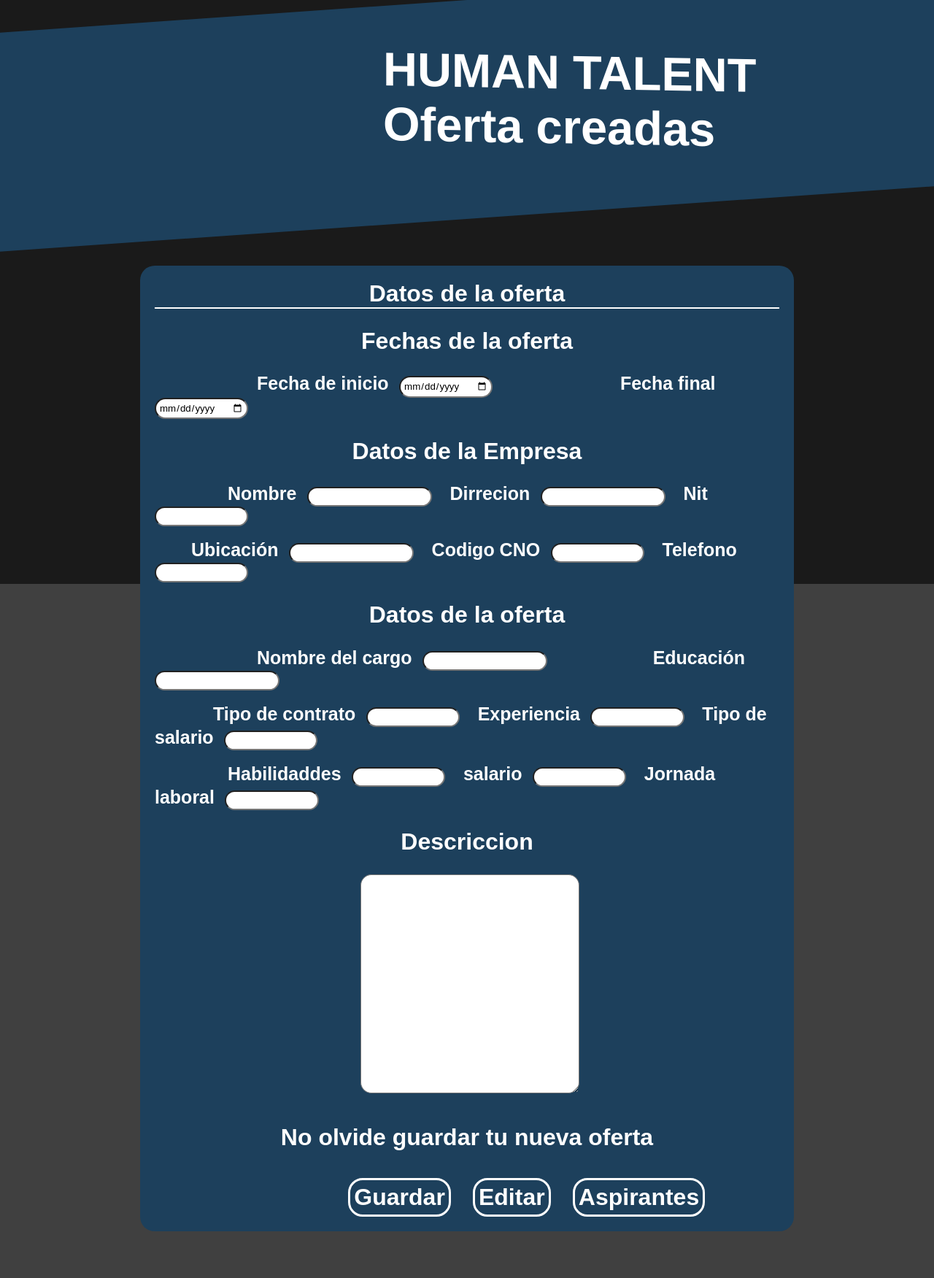
After one commit to dst3v3n/beta_3.0, a Django app: page /company/verrequisicion/company/ in a window 1280 px wide. The commit adds this page. Shown: the whole page at 73% size. Run offline with Django 4.2, Linux system fonts and the light colour scheme; some libraries are stand-ins or nearby versions; some web fonts are replaced.

Commit message:
modifica 1

```diff
--- a/HumanTalent/static/css/crearrequisicion.css
+++ b/HumanTalent/static/css/crearrequisicion.css
@@ -238,6 +238,7 @@ body{
     text-align: center;
     font-weight: bolder;
     margin: 20px 0px;
+
 }
 
 .info .infop{
@@ -310,6 +311,25 @@ body{
     -o-border-radius: 20px;
 }
 
+#cancelar{
+    font-size: 20px;
+    position: fixed;
+    left: 94%;
+    cursor: pointer;
+    color: #fff;
+    background-color: #1D405C;
+    border: 3px solid #fff;
+    border-radius: 50%;
+    padding: 5px;
+
+}
+#cancelar:hover{
+    background-color: red;
+    border-color: red;
+}
+
+
+
 input[type=number]::-webkit-inner-spin-button,
 input[type=number]::-webkit-outer-spin-button {
   -webkit-appearance: none;
--- /dev/null
+++ b/HumanTalent/static/js/modalas.js
@@ -0,0 +1,13 @@
+const openas=document.getElementById("openas");
+const modalas=document.getElementById("modalas");
+const cerraras=document.getElementById("cancelaras");
+
+openas.addEventListener("click" ,(e) =>{
+    e.preventDefault();
+    modalas.showModal();
+})
+
+cerraras.addEventListener("click" ,(e) =>{
+    e.preventDefault();
+    modalas.close();
+})
--- a/company/urls.py
+++ b/company/urls.py
@@ -3,5 +3,6 @@ from .views import Acceso_Company, vistas
 
 urlpatterns = [
     path('registro/company/', Acceso_Company.registrar , name='registro_company'),
-    path('requisicion/company/', vistas.requisicion , name='crearrequisicion_company'),
+    path('crearrequisicion/company/', vistas.requisicion , name='crearrequisicion_company'),
+    path('verrequisicion/company/', vistas.verrequisicionm , name='verrequisicion_company'),
 ]
--- a/company/views.py
+++ b/company/views.py
@@ -36,3 +36,5 @@ class Acceso_Company:
 class vistas :
     def requisicion (request):
         return render (request,'crearrequisicion.html')
+    def verrequisicionm (request):
+        return render (request,'verrequisicion.html')
--- a/templates/index.html
+++ b/templates/index.html
@@ -52,6 +52,7 @@
                 <a href="{% url 'view_perfil' %}">Perfil</a>
                 {% if request.COOKIES.type_user == "Company" %}
                 <a href="{% url 'crearrequisicion_company' %}">Crear ofertas</a>
+                <a href="{% url 'verrequisicion_company' %}">Ver ofertas creadas</a>
                 {% else %}
                 <a href="#">Empresas</a>
                 <a href="#">Mirar ofertas</a>
--- /dev/null
+++ b/templates/verrequisicion.html
@@ -0,0 +1,231 @@
+{% load static %}
+<!DOCTYPE html>
+<html lang="en">
+<head>
+    <meta charset="UTF-8">
+    <meta name="viewport" content="width=device-width, initial-scale=1.0">
+    <link rel="stylesheet" href="{% static 'css/crearrequisicion.css' %}">
+	<link rel="stylesheet" href="https://stackpath.bootstrapcdn.com/font-awesome/4.7.0/css/font-awesome.min.css">
+    <link rel="icon" type="image/x-icon" href="{% static 'img/logo.ico' %}">
+	<title>Ofeertas creadas</title>
+</head>
+<style>
+    #cancelaras{
+        font-size: 20px;
+        position: fixed;
+        left: 94%;
+        cursor: pointer;
+        color: #fff;
+        background-color: #1D405C;
+        border: 3px solid #fff;
+        border-radius: 50%;
+        padding: 5px;
+
+    }
+    #cancelaras:hover{
+        background-color: red;
+        border-color: red;
+    }
+</style>
+
+<body class="hidden">
+    <div class="centrado" id="onload">
+        <div class="cssload-loader">HUMAN TALENT</div>
+    </div>
+
+<div class="capa"></div>
+
+<nav>
+    <div class="barra">
+        <div class="content">
+            <a href="{%url 'index'%}">
+            <p class="p1">HUMAN TALENT <br> Oferta creadas</p>
+            </a>
+        </div>
+    </div>
+</nav>
+
+<main>
+    <div class="info">
+        <form action="#" method="#">
+            <p class="titulo1">Datos de la oferta</p>
+
+            <p class="titulod">Fechas de la oferta</p>
+
+            <label for="finicio" class="infop" style="margin-left: 140px" >Fecha de inicio</label>
+            <input type="date" class="inp3">
+
+            <label for="apellido" class="infop" id="ape" style="margin-left: 150px">Fecha final</label>
+            <input type="date" class="inp3" >
+
+            <p class="titulod">Datos de la Empresa</p>
+
+            <label for="direccion" class="infop" style="margin-left: 100px;">Nombre</label>
+            <input type="text" class="inp2">
+
+            <label for="cel" class="infop">Dirrecion</label>
+            <input type="text" class="inp2">
+
+            <label for="email" class="infop">Nit</label>
+            <input type="email" class="inp3">
+
+            <br>
+            <br>
+            <label for="fechan" class="infop" id="fecha" style="margin-left:50px;">Ubicación</label>
+            <input type="text" class="inp2">
+
+            <label for="tpod" class="infop">Codigo CNO</label>
+            <input type="text" class="inp3">
+
+
+            <label for="ncc" class="infop" id="doc">Telefono</label>
+            <input type="tel" class="inp3">
+
+            <p class="titulod">Datos de la oferta</p>
+
+            <label for="genero" class="infop" style="margin-left: 140px;">Nombre del cargo</label>
+            <input type="text" class="inp2">
+
+            <label for="edad" class="infop" id="ed" style="margin-left: 120px;">Educación</label>
+            <input type="text" class="inp2">
+
+            <br>
+            <br>
+            <label for="civil" class="infop" id="estado" style="margin-left:80px ;">Tipo de contrato</label>
+            <input type="text" class="inp3">
+
+            <label for="civil" class="infop" id="estado">Experiencia</label>
+            <input type="text" class="inp3">
+
+            <label for="civil" class="infop" id="estado">Tipo de salario</label>
+            <input type="text" class="inp3">
+
+            <br>
+            <br>
+            <label for="civil" class="infop" id="estado" style="margin-left:  100px;">Habilidaddes</label>
+            <input type="text" class="inp3">
+
+            <label for="civil" class="infop" id="estado">salario</label>
+            <input type="number" class="inp3">
+
+            <label for="civil" class="infop" id="estado">Jornada laboral</label>
+            <input type="text" class="inp3">
+
+            <p class="titulod">Descriccion</p>
+
+            <textarea name="information_adi" cols="40" rows="10" id="infoa" style="height: 300px;width: 35%; margin-left:33%; border-radius:5%;"></textarea>
+
+            <br>
+            <br>
+
+                <p class="titulo2">No olvide guardar tu nueva oferta</p>
+                <button class="titulo1" id="#" style="margin: 2%  0 0 31%;cursor: pointer; background-color: #1D405C; border: 3px solid #fff; border-radius: 20px; padding: 5px;">Guardar</button>
+                <button class="titulo1" id="open" style="margin: 2%  0 0 3%;cursor: pointer; background-color: #1D405C; border: 3px solid #fff; border-radius: 20px; padding: 5px;">Editar</button>
+                <button class="titulo1" id="openas" style="margin: 2%  0 0 3%;cursor: pointer; background-color: #1D405C; border: 3px solid #fff; border-radius: 20px; padding: 5px;">Aspirantes</button>
+        </form>
+    </div>
+
+<!-- --------------------------------------------------------------------------------------- -->
+<dialog id="modal" class="info" style="width: auto;">
+    <button  id="cancelar" >✖️</button>
+    <div class="info">
+        <form action="#" method="#">
+            <p class="titulo1">Datos de la oferta</p>
+
+            <p class="titulod">Fechas de la oferta</p>
+
+            <label for="finicio" class="infop" style="margin-left: 140px" >Fecha de inicio</label>
+            <input type="date" class="inp3">
+
+            <label for="apellido" class="infop" id="ape" style="margin-left: 150px">Fecha final</label>
+            <input type="date" class="inp3" >
+
+            <p class="titulod">Datos de la Empresa</p>
+
+            <label for="direccion" class="infop" style="margin-left: 100px;">Nombre</label>
+            <input type="text" class="inp2">
+
+            <label for="cel" class="infop">Dirrecion</label>
+            <input type="text" class="inp2">
+
+            <label for="email" class="infop">Nit</label>
+            <input type="email" class="inp3">
+
+            <br>
+            <br>
+            <label for="fechan" class="infop" id="fecha" style="margin-left:50px;">Ubicación</label>
+            <input type="text" class="inp2">
+
+            <label for="tpod" class="infop">Codigo CNO</label>
+            <input type="text" class="inp3">
+
+
+            <label for="ncc" class="infop" id="doc">Telefono</label>
+            <input type="tel" class="inp3">
+
+            <p class="titulod">Datos de la oferta</p>
+
+            <label for="genero" class="infop" style="margin-left: 140px;">Nombre del cargo</label>
+            <input type="text" class="inp2">
+
+            <label for="edad" class="infop" id="ed" style="margin-left: 120px;">Educación</label>
+            <input type="text" class="inp2">
+
+            <br>
+            <br>
+            <label for="civil" class="infop" id="estado" style="margin-left:80px ;">Tipo de contrato</label>
+            <input type="text" class="inp3">
+
+            <label for="civil" class="infop" id="estado">Experiencia</label>
+            <input type="text" class="inp3">
+
+            <label for="civil" class="infop" id="estado">Tipo de salario</label>
+            <input type="text" class="inp3">
+
+            <br>
+            <br>
+            <label for="civil" class="infop" id="estado" style="margin-left:  100px;">Habilidaddes</label>
+            <input type="text" class="inp3">
+
+            <label for="civil" class="infop" id="estado">salario</label>
+            <input type="number" class="inp3">
+
+            <label for="civil" class="infop" id="estado">Jornada laboral</label>
+            <input type="text" class="inp3">
+
+            <p class="titulod">Descriccion</p>
+
+            <textarea name="information_adi" cols="40" rows="10" id="infoa" required="" style="height: 300px;width: 35%; margin-left:33%; border-radius:5%;"></textarea>
+
+            <br>
+            <br>
+
+                <p class="titulo2">No olvide guardar los cambios de tu oferta</p>
+                <button class="titulo1" id="#" style="margin: 2%  0 0 38%;cursor: pointer; background-color: #1D405C; border: 3px solid #fff; border-radius: 20px; padding: 5px;">Guardar</button>
+                <button class="titulo1" id="#" style="margin: 2%  0 0 5%;cursor: pointer; background-color: #1D405C; border: 3px solid #fff; border-radius: 20px; padding: 5px;">Eliminar</button>
+        </form>
+    </div>
+
+    </dialog>
+<!-- --------------------------------------------------------------------------------------- -->
+
+<!-- --------------------------------------------------------------------------------------- -->
+<dialog id="modalas" class="info" style="width: auto;">
+    <button  id="cancelaras" >✖️</button>
+    <div class="info">
+        <form action="#" method="#">
+                <p class="titulo2">No olvide guardar los cambios de tu oferta</p>
+                <button class="titulo1" id="#" style="margin: 2%  0 0 38%;cursor: pointer; background-color: #1D405C; border: 3px solid #fff; border-radius: 20px; padding: 5px;">Guardar</button>
+                <button class="titulo1" id="#" style="margin: 2%  0 0 5%;cursor: pointer; background-color: #1D405C; border: 3px solid #fff; border-radius: 20px; padding: 5px;">Eliminar</button>
+        </form>
+    </div>
+
+    </dialog>
+<!-- --------------------------------------------------------------------------------------- -->
+        <script src="/static/js/loader.js"></script>
+        <script src="/static/js/modal.js"></script>
+        <script src="/static/js/modalas.js"></script>
+        <script src="//cdn.jsdelivr.net/npm/sweetalert2@11"></script>
+        <script src="https://code.jquery.com/jquery-3.7.1.min.js"></script>
+    </main>
+</body>
```
Also changed, not shown: templates/crearrequisicion.html (+4 -3 lines).
